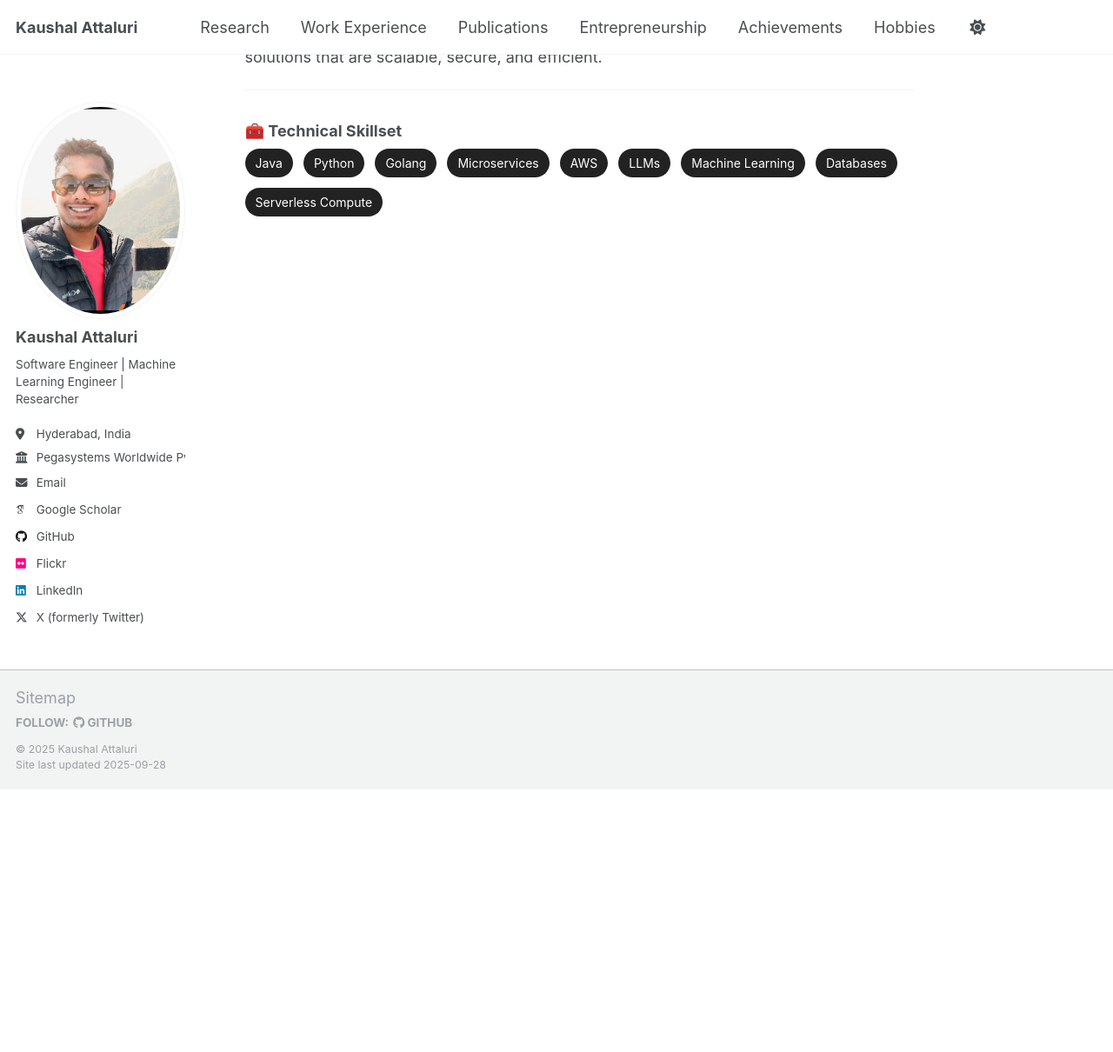
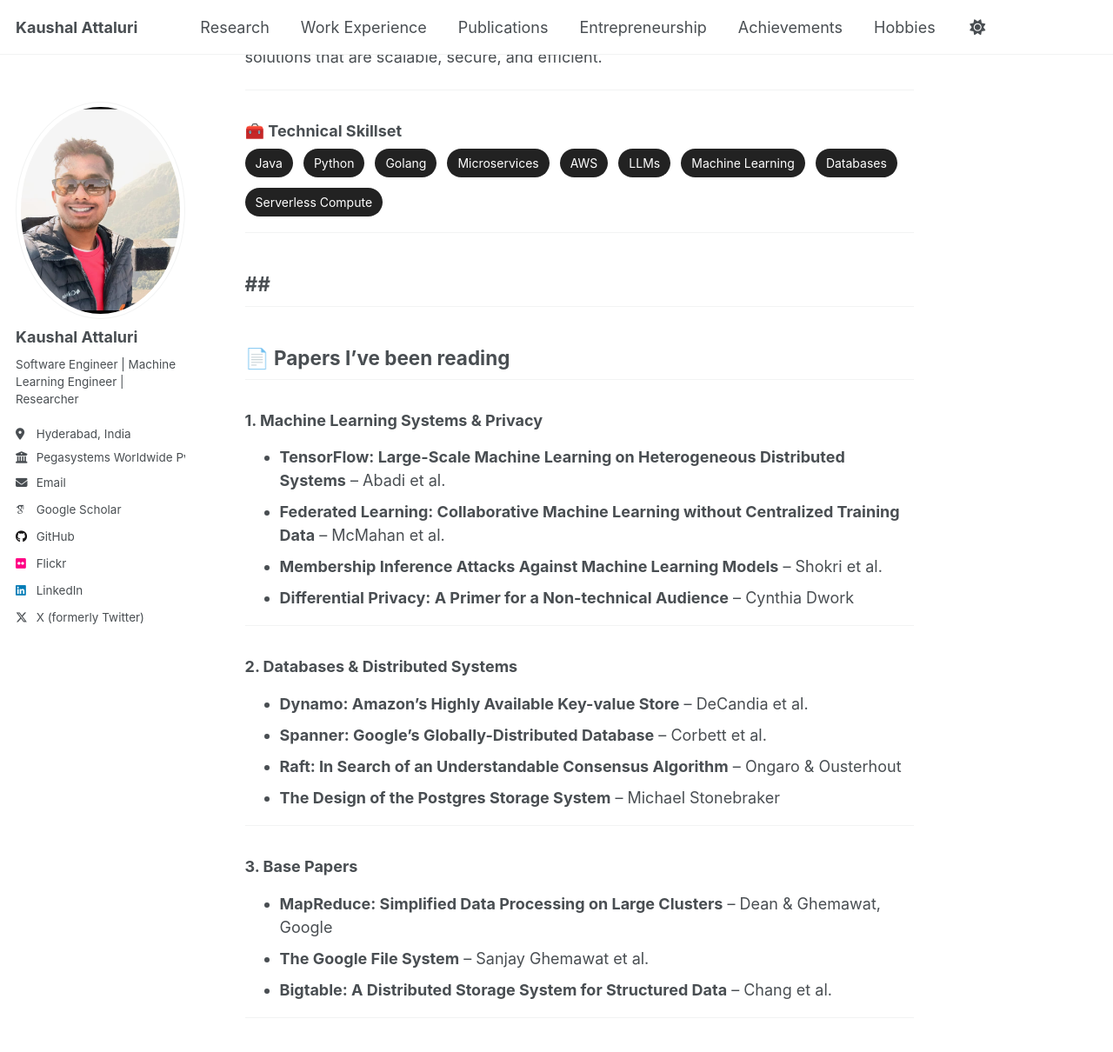
Before and after one commit to kaushalattaluri/kaushalattaluri.github.io, a Jekyll site: the page built from _pages/about.md, in a window 1280 px wide and 1400 px high, scrolled down 492 px. Shown: the top 1210 px of the window at 87% size. Built offline with Jekyll 4.4.1, drawn with Linux system fonts in a browser that asks for light colours; some web fonts are replaced.

Commit message:
adding papers info

```diff
--- a/_pages/about.md
+++ b/_pages/about.md
@@ -44,3 +44,33 @@ I enjoy exploring the intersection of Distributed systems and Machine Learning t
 <span style="background-color: #222; color: #fff; padding: 6px 12px; border-radius: 20px; font-size: 14px;">Serverless Compute</span>
 
 </div>
+
+---
+
+##
+---
+
+## 📄 Papers I’ve been reading
+
+### 1. Machine Learning Systems & Privacy
+- **TensorFlow: Large-Scale Machine Learning on Heterogeneous Distributed Systems** – Abadi et al.
+- **Federated Learning: Collaborative Machine Learning without Centralized Training Data** – McMahan et al.
+- **Membership Inference Attacks Against Machine Learning Models** – Shokri et al.
+- **Differential Privacy: A Primer for a Non-technical Audience** – Cynthia Dwork
+
+---
+
+### 2. Databases & Distributed Systems
+- **Dynamo: Amazon’s Highly Available Key-value Store** – DeCandia et al.
+- **Spanner: Google’s Globally-Distributed Database** – Corbett et al.
+- **Raft: In Search of an Understandable Consensus Algorithm** – Ongaro & Ousterhout
+- **The Design of the Postgres Storage System** – Michael Stonebraker
+
+---
+
+### 3. Base Papers
+- **MapReduce: Simplified Data Processing on Large Clusters** – Dean & Ghemawat, Google
+- **The Google File System** – Sanjay Ghemawat et al.
+- **Bigtable: A Distributed Storage System for Structured Data** – Chang et al.
+
+---
```
